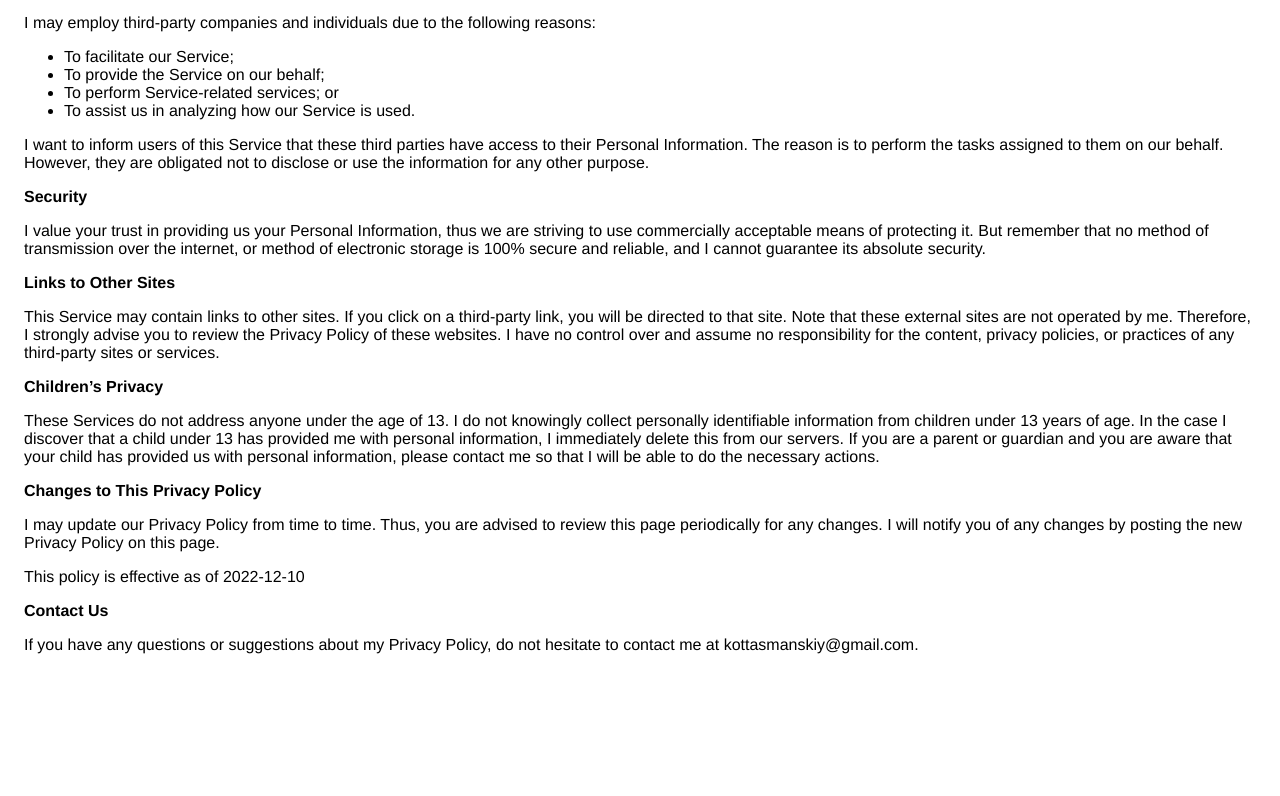
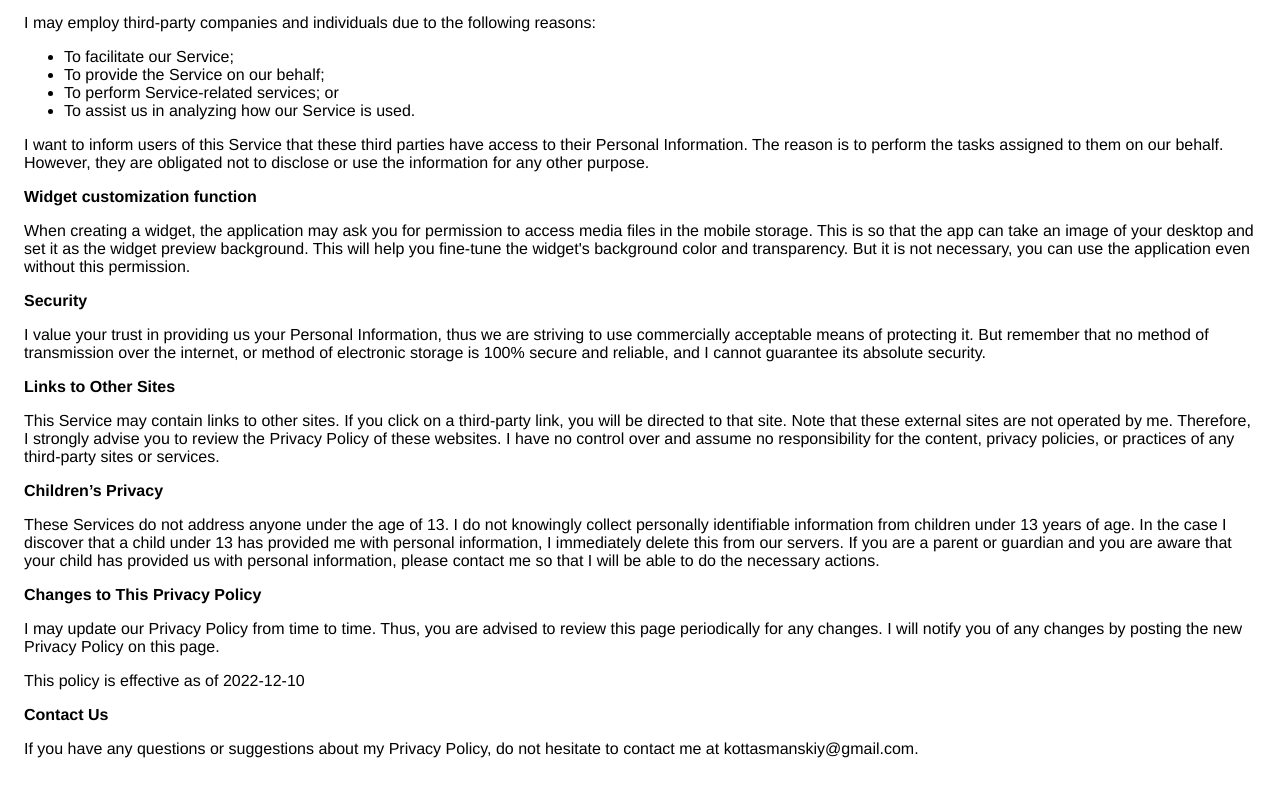
Before and after one commit to tasmanskiykot/Clash-of-Clans-Fan-Widget-Provice-Police, a plain HTML site: page index.html in a window 1280 px wide. Shown: the part 752-1548 px from the top of the page. Before the commit the page ends 1446 px from the top, so only its background shows below. Drawn offline with Linux system fonts and the light colour scheme.

Commit message:
update privacy policy 26.02.2023
Added media access policy to get desktop image

```diff
--- a/index.html
+++ b/index.html
@@ -70,6 +70,11 @@
                   Information. The reason is to perform the tasks assigned to
                   them on our behalf. However, they are obligated not to
                   disclose or use the information for any other purpose.
+                </p> <p><strong>Widget customization function</strong></p> <p>
+                 When creating a widget, the application may ask you for permission to access media files in the mobile storage.
+                 This is so that the app can take an image of your desktop and set it as the widget preview background.
+                 This will help you fine-tune the widget's background color and transparency. But it is not necessary,
+                 you can use the application even without this permission.
                 </p> <p><strong>Security</strong></p> <p>
                   I value your trust in providing us your
                   Personal Information, thus we are striving to use commercially
```
